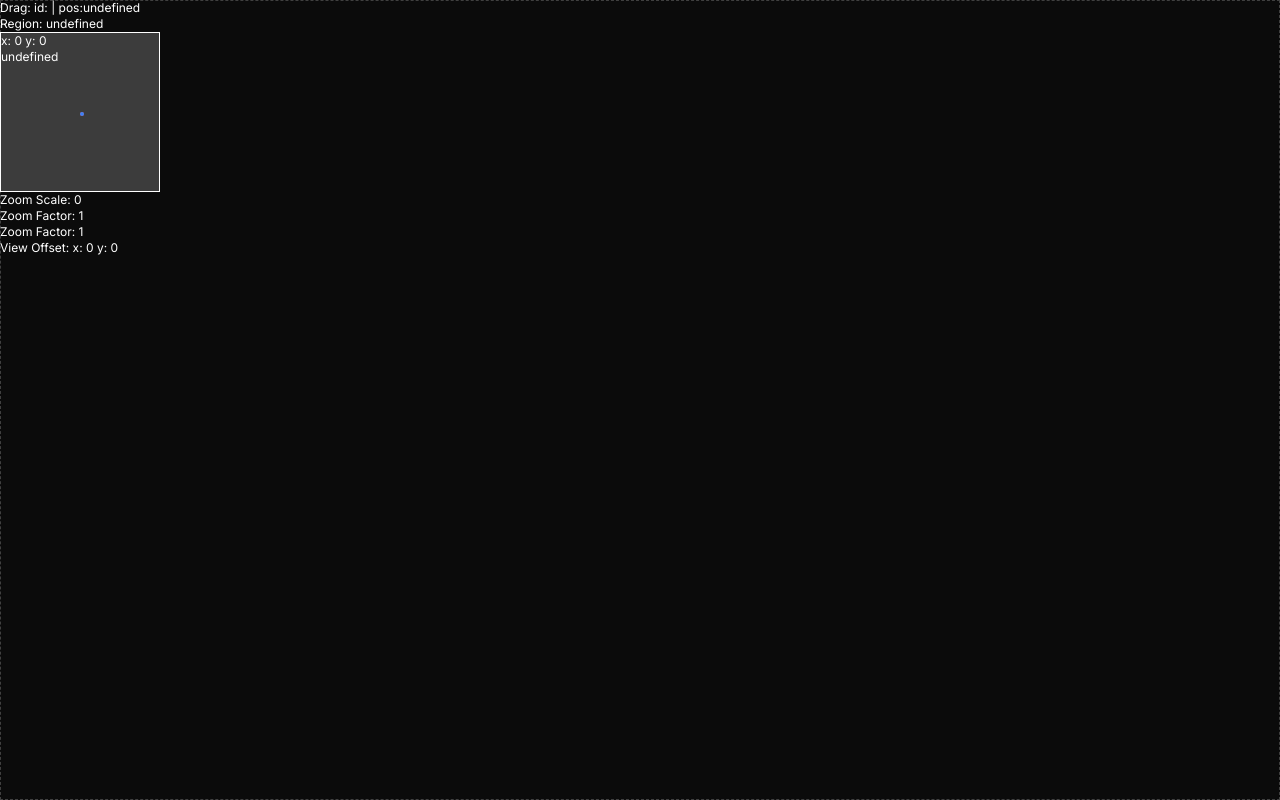
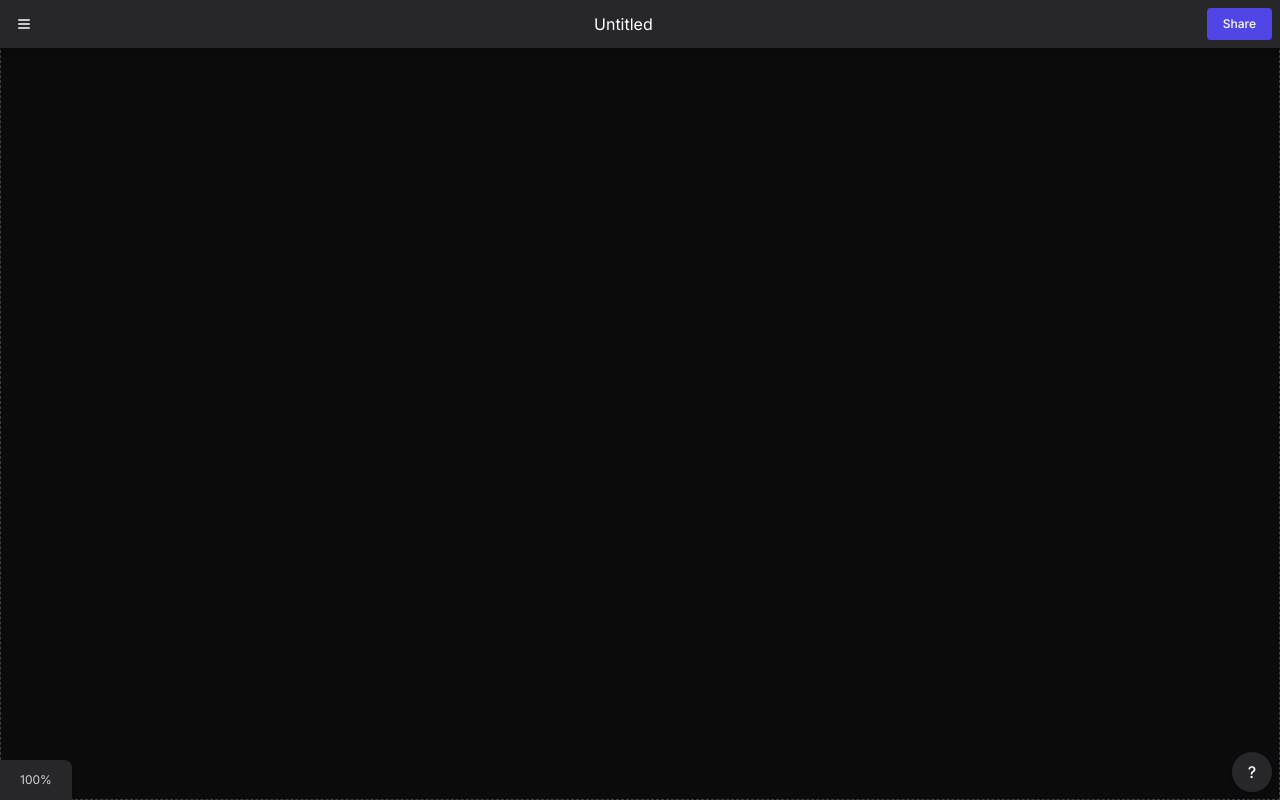
Before and after one commit to alfonsusac/cautious-palm-tree, a Next.js app: page / in a window 1280 px wide. Built offline with nearby package versions, Linux system fonts and the light colour scheme.

Commit message:
Basic UI + zoom

```diff
--- a/package.json
+++ b/package.json
@@ -11,6 +11,7 @@
   "dependencies": {
     "@radix-ui/react-dropdown-menu": "^2.0.6",
     "@radix-ui/react-icons": "^1.3.0",
+    "@radix-ui/react-slot": "^1.0.2",
     "class-variance-authority": "^0.7.0",
     "clsx": "^2.1.0",
     "framer-motion": "^11.0.8",
--- a/src/app/App.tsx
+++ b/src/app/App.tsx
@@ -5,7 +5,7 @@ import { WorkspaceView } from "./WorkspaceView"
 import { ZoomDebug } from "./debug"
 import { SelectionBox } from "./Selection"
 import { Drag } from "./DragContext"
-import { ModelDataContextProvider } from "./ModelDataContext"
+import { ModelList } from "./ModelDataContext"
 import { ModelListComponent } from "./ModelList"
 import { AppContextMenu } from "./ContextMenu"
 import { createContext, useContext, useRef } from "react"
@@ -13,35 +13,36 @@ import { Tab } from "./use-active-tab"
 import { Mouse } from "./use-mouse3"
 import { Viewport } from "./Viewport"
 import { useEventListener } from "./use-event-listener"
+import UILayer from "./UI"
 
 const App = {
   Mouse,
   Tab,
-  viewport: new Viewport(),
-  drag: new Drag(),
+  viewport: new Viewport,
+  drag: new Drag,
+  models: new ModelList,
   useHooks() {
     this.viewport.useInit()
     this.drag.useInit()
+    this.models.useLocalStorageInitialization()
     // Disables macos trackpad scrolling
     useEventListener('wheel', (e) => { e.preventDefault() }, { passive: false })
-  }
+  },
 }
 
 const AppRefContext = createContext<typeof App>({} as any)
 export const useApp = () => useContext(AppRefContext)
 
 export function AppComponent() {
-
   const app = useRef(App).current
   app.useHooks()
   Mouse.useHooks()
   Tab.useHooks()
-
   return (
     <AppRefContext.Provider value={app}>
-      <ModelDataContextProvider>
+      <UILayer />
       <div className="text-white absolute inset-0 pointer-events-none z-50">
-          <ZoomDebug />
+        {/* <ZoomDebug /> */}
       </div>
       <SelectionBox />
       <main className="bg-black h-screen w-screen overflow-hidden" id="background">
@@ -50,7 +51,6 @@ export function AppComponent() {
           <ModelListComponent />
         </WorkspaceView>
       </main>
-      </ModelDataContextProvider>
     </AppRefContext.Provider>
   )
 }
--- a/src/app/ModelDataContext.tsx
+++ b/src/app/ModelDataContext.tsx
@@ -1,29 +1,44 @@
 import { MutableRefObject, ReactNode, createContext, useContext, useEffect, useRef, useState } from "react"
 import { Pos } from "./pos"
 import { EventListener } from "./EventListener"
+import { useApp } from "./App"
 
 export class ModelList {
-  models: Model[] = []
+  list: Model[] = []
 
   constructor() {
 
   }
-  public onUpdate: (current: Model[]) => void = () => { }
+  onUpdate = new EventListener<Model[]>
+
+  useLocalStorageInitialization() {
+    // eslint-disable-next-line react-hooks/rules-of-hooks
+    useEffect(() => {
+      const ls = localStorage.getItem('data')
+      if (!ls) return
+      const data = JSON.parse(ls) as Model[]
+      if (!data) return
+      this.initializeList(
+        data.map(
+          item => Model.parseJSON(item, this))
+      )
+    }, [])
+  }
 
   createModel(position: Pos) {
     console.log("Hello?")
-    this.models.push(new Model(crypto.randomUUID(), position, this))
-    this.onUpdate(this.models)
+    this.list.push(new Model(crypto.randomUUID(), position, this))
+    this.onUpdate.emit(this.list)
   }
   get(id: string) {
-    return this.models.find(m => m.id === id)
+    return this.list.find(m => m.id === id)
   }
   initializeList(models: Model[]) {
-    this.models = models
-    this.onUpdate(models)
+    this.list = models
+    this.onUpdate.emit(this.list)
   }
   save() {
-    if (this.models.length > 0) { localStorage.setItem('data', JSON.stringify(this.models)) }
+    if (this.list.length > 0) { localStorage.setItem('data', JSON.stringify(this.list)) }
   }
 
 }
@@ -62,27 +77,3 @@ export class Model {
     return new Model(json.id, Pos.fromObject(json.position), parent)
   }
 }
-
-const ModelDataContext = createContext<MutableRefObject<ModelList>>({} as any)
-export const useDataRef = () => useContext(ModelDataContext)
-export const useData = () => useDataRef().current
-
-export function ModelDataContextProvider(props: { children: ReactNode }) {
-  const modelDataRef = useRef(new ModelList)
-  useEffect(() => {
-    const ls = localStorage.getItem('data')
-    if (!ls) return
-    const data = JSON.parse(ls) as Model[]
-    if (!data) return
-    modelDataRef.current.initializeList(
-      data.map(
-        item => Model.parseJSON(item, modelDataRef.current))
-    )
-  }, [])
-
-  return (
-    <ModelDataContext.Provider value={modelDataRef}>
-      {props.children}
-    </ModelDataContext.Provider>
-  )
-}
--- /dev/null
+++ b/src/app/UI.tsx
@@ -0,0 +1,65 @@
+import { Button } from "@/components/ui/button"
+import { cn } from "@/lib/utils"
+import { Menu } from "lucide-react"
+import { useApp } from "./App"
+import { useRerender } from "./use-rerender"
+
+export default function UILayer() {
+  return (
+    <div className="fixed text-white z-10 h-screen w-screen">
+      <TopBar />
+
+      <BottomBar />
+    </div>
+  )
+}
+
+function TopBar() {
+  return (
+    <div className={cn(
+      "fixed top-0 h-12 w-screen bg-zinc-800"
+      , "flex items-center justify-between"
+      , "px-2"
+      , "shadow-md"
+    )}>
+      <div>
+        <Button icon ghost>
+          <Menu size={16} />
+        </Button>
+      </div>
+      <div>Untitled</div>
+      <div>
+        <Button primary>Share</Button>
+      </div>
+    </div>
+  )
+}
+
+function BottomBar() {
+  return (
+    <div className={cn(
+      "fixed bottom-0 w-screen"
+      , "flex items-end justify-between"
+      , "shadow-md"
+    )}>
+      {/* Zoom */}
+      <div className="bg-zinc-800 shadow-md p-3 px-5 rounded-tr-lg text-xs text-neutral-300">
+        <ZoomIndicator />
+      </div>
+
+      {/* Help */}
+      <Button className="bg-zinc-800 shadow-md m-2 w-10 h-10 rounded-full text-base" icon>
+        ?
+      </Button>
+    </div>
+  )
+}
+
+function ZoomIndicator() {
+  const render = useRerender()
+  const { viewport } = useApp()
+  viewport.onChange.do(render)
+
+  return Math.round(viewport.zoom.factor * 100) + '%'
+
+}
--- a/src/app/globals.css
+++ b/src/app/globals.css
@@ -7,3 +7,81 @@
     @apply select-none
   }
 }
+
+@layer base {
+  :root {
+    --background: 0 0% 100%;
+    --foreground: 222.2 47.4% 11.2%;
+
+    --muted: 210 40% 96.1%;
+    --muted-foreground: 215.4 16.3% 46.9%;
+
+    --popover: 0 0% 100%;
+    --popover-foreground: 222.2 47.4% 11.2%;
+
+    --border: 214.3 31.8% 91.4%;
+    --input: 214.3 31.8% 91.4%;
+
+    --card: 0 0% 100%;
+    --card-foreground: 222.2 47.4% 11.2%;
+
+    --primary: 222.2 47.4% 11.2%;
+    --primary-foreground: 210 40% 98%;
+
+    --secondary: 210 40% 96.1%;
+    --secondary-foreground: 222.2 47.4% 11.2%;
+
+    --accent: 210 40% 96.1%;
+    --accent-foreground: 222.2 47.4% 11.2%;
+
+    --destructive: 0 100% 50%;
+    --destructive-foreground: 210 40% 98%;
+
+    --ring: 215 20.2% 65.1%;
+
+    --radius: 0.5rem;
+  }
+
+  .dark {
+    --background: 224 71% 4%;
+    --foreground: 213 31% 91%;
+
+    --muted: 223 47% 11%;
+    --muted-foreground: 215.4 16.3% 56.9%;
+
+    --accent: 216 34% 17%;
+    --accent-foreground: 210 40% 98%;
+
+    --popover: 224 71% 4%;
+    --popover-foreground: 215 20.2% 65.1%;
+
+    --border: 216 34% 17%;
+    --input: 216 34% 17%;
+
+    --card: 224 71% 4%;
+    --card-foreground: 213 31% 91%;
+
+    --primary: 210 40% 98%;
+    --primary-foreground: 222.2 47.4% 1.2%;
+
+    --secondary: 222.2 47.4% 11.2%;
+    --secondary-foreground: 210 40% 98%;
+
+    --destructive: 0 63% 31%;
+    --destructive-foreground: 210 40% 98%;
+
+    --ring: 216 34% 17%;
+
+    --radius: 0.5rem;
+  }
+}
+
+@layer base {
+  * {
+    @apply border-border;
+  }
+  body {
+    @apply bg-background text-foreground;
+    font-feature-settings: "rlig" 1, "calt" 1;
+  }
+}
--- /dev/null
+++ b/src/components/ui/button.tsx
@@ -0,0 +1,95 @@
+import * as React from "react"
+import { Slot } from "@radix-ui/react-slot"
+import { cva, type VariantProps } from "class-variance-authority"
+
+import { cn } from "@/lib/utils"
+
+// const buttonVariants = cva(
+//   "inline-flex items-center justify-center whitespace-nowrap rounded-md text-sm font-medium transition-colors focus-visible:outline-none focus-visible:ring-1 focus-visible:ring-ring disabled:pointer-events-none disabled:opacity-50",
+//   {
+//     variants: {
+//       variant: {
+//         default:
+//           "bg-primary text-primary-foreground shadow hover:bg-primary/90",
+//         destructive:
+//           "bg-destructive text-destructive-foreground shadow-sm hover:bg-destructive/90",
+//         outline:
+//           "border border-input bg-background shadow-sm hover:bg-accent hover:text-accent-foreground",
+//         secondary:
+//           "bg-secondary text-secondary-foreground shadow-sm hover:bg-secondary/80",
+//         ghost: "hover:bg-accent hover:text-accent-foreground",
+//         link: "text-primary underline-offset-4 hover:underline",
+//       },
+//       size: {
+//         default: "h-9 px-4 py-2",
+//         sm: "h-8 rounded-md px-3 text-xs",
+//         lg: "h-10 rounded-md px-8",
+//         icon: "h-9 w-9",
+//       },
+//     },
+//     defaultVariants: {
+//       variant: "default",
+//       size: "default",
+//     },
+//   }
+// )
+
+// export interface ButtonProps
+//   extends React.ButtonHTMLAttributes<HTMLButtonElement>,
+//     VariantProps<typeof buttonVariants> {
+//   asChild?: boolean
+// }
+
+// const Button = React.forwardRef<HTMLButtonElement, ButtonProps>(
+//   ({ className, variant, size, asChild = false, ...props }, ref) => {
+//     const Comp = asChild ? Slot : "button"
+//     return (
+//       <Comp
+//         className={cn(buttonVariants({ variant, size, className }))}
+//         ref={ref}
+//         {...props}
+//       />
+//     )
+//   }
+// )
+// Button.displayName = "Button"
+
+// export { Button, buttonVariants }
+
+export function Button(
+  props:{
+    children: React.ReactNode,
+    className?: string,
+    primary?: boolean,
+    icon?: boolean,
+    outline?: boolean,
+    ghost?: boolean,
+  }
+) {
+
+  return (
+    <button className={cn(
+      "text-xs font-medium h-8 rounded-sm flex items-center justify-center",
+      "transition-all duration-100",
+      "active:brightness-90",
+      props.primary && [
+        "bg-indigo-600 outline outline-0 outline-indigo-600/40 hover:outline-4"
+      ],
+      props.outline && [
+        "border border-white/20",
+        "hover:bg-white/10",
+      ],
+      props.ghost && [
+        "hover:bg-white/10",
+      ],
+      props.icon ? [
+        "h-8 w-8",
+      ] : [
+        "px-4"
+      ],
+      props.className
+    )}>
+      {props.children}
+    </button>
+  )
+}
--- a/tailwind.config.ts
+++ b/tailwind.config.ts
@@ -18,6 +18,46 @@ const config = {
       },
     },
     extend: {
+      colors: {
+        border: "hsl(var(--border))",
+        input: "hsl(var(--input))",
+        ring: "hsl(var(--ring))",
+        background: "hsl(var(--background))",
+        foreground: "hsl(var(--foreground))",
+        primary: {
+          DEFAULT: "hsl(var(--primary))",
+          foreground: "hsl(var(--primary-foreground))",
+        },
+        secondary: {
+          DEFAULT: "hsl(var(--secondary))",
+          foreground: "hsl(var(--secondary-foreground))",
+        },
+        destructive: {
+          DEFAULT: "hsl(var(--destructive))",
+          foreground: "hsl(var(--destructive-foreground))",
+        },
+        muted: {
+          DEFAULT: "hsl(var(--muted))",
+          foreground: "hsl(var(--muted-foreground))",
+        },
+        accent: {
+          DEFAULT: "hsl(var(--accent))",
+          foreground: "hsl(var(--accent-foreground))",
+        },
+        popover: {
+          DEFAULT: "hsl(var(--popover))",
+          foreground: "hsl(var(--popover-foreground))",
+        },
+        card: {
+          DEFAULT: "hsl(var(--card))",
+          foreground: "hsl(var(--card-foreground))",
+        },
+      },
+      borderRadius: {
+        lg: `var(--radius)`,
+        md: `calc(var(--radius) - 2px)`,
+        sm: "calc(var(--radius) - 4px)",
+      },
       keyframes: {
         "accordion-down": {
           from: { height: "0" },
```
Also changed, not shown: src/app/ContextMenu.tsx (+3 -4 lines), src/app/ModelList.tsx (+7 -20 lines), 1 other file (tests, documents, lock files or other folders). Lines whose indentation alone changed are shown as unchanged.
